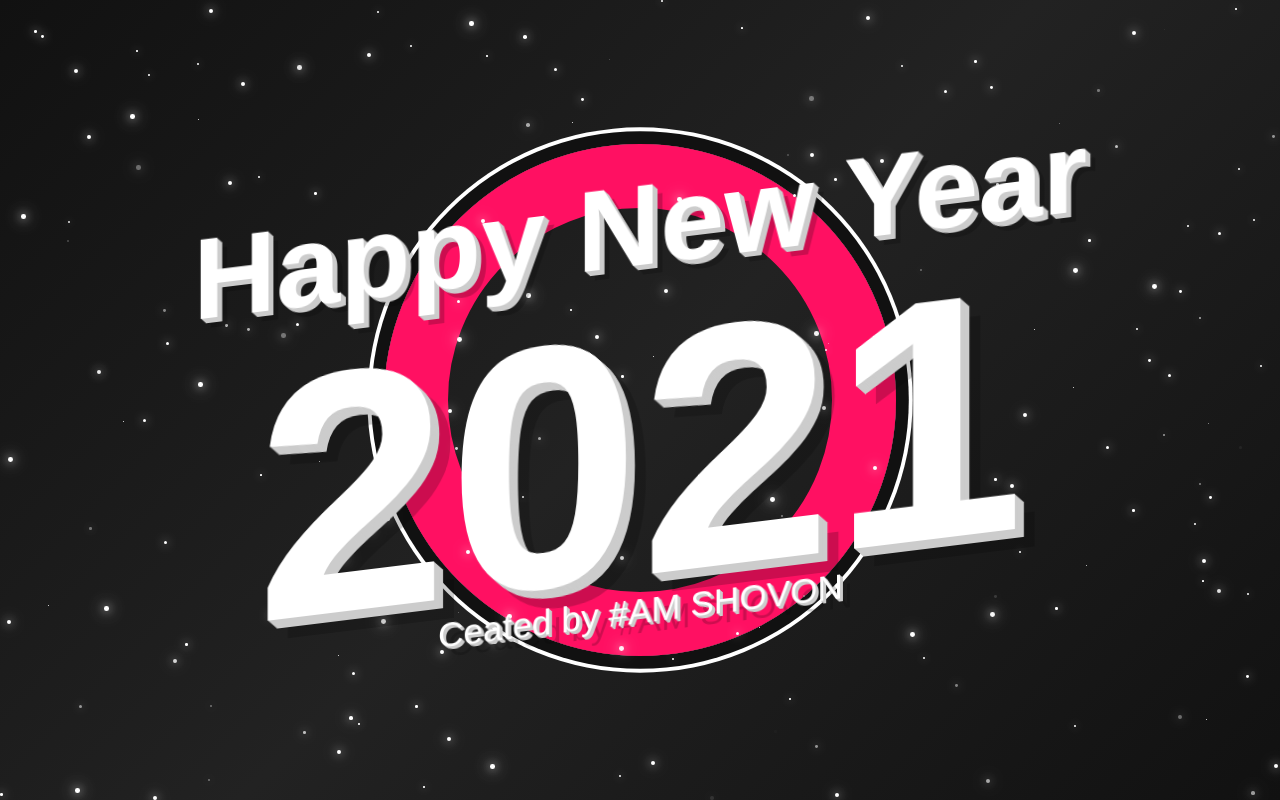
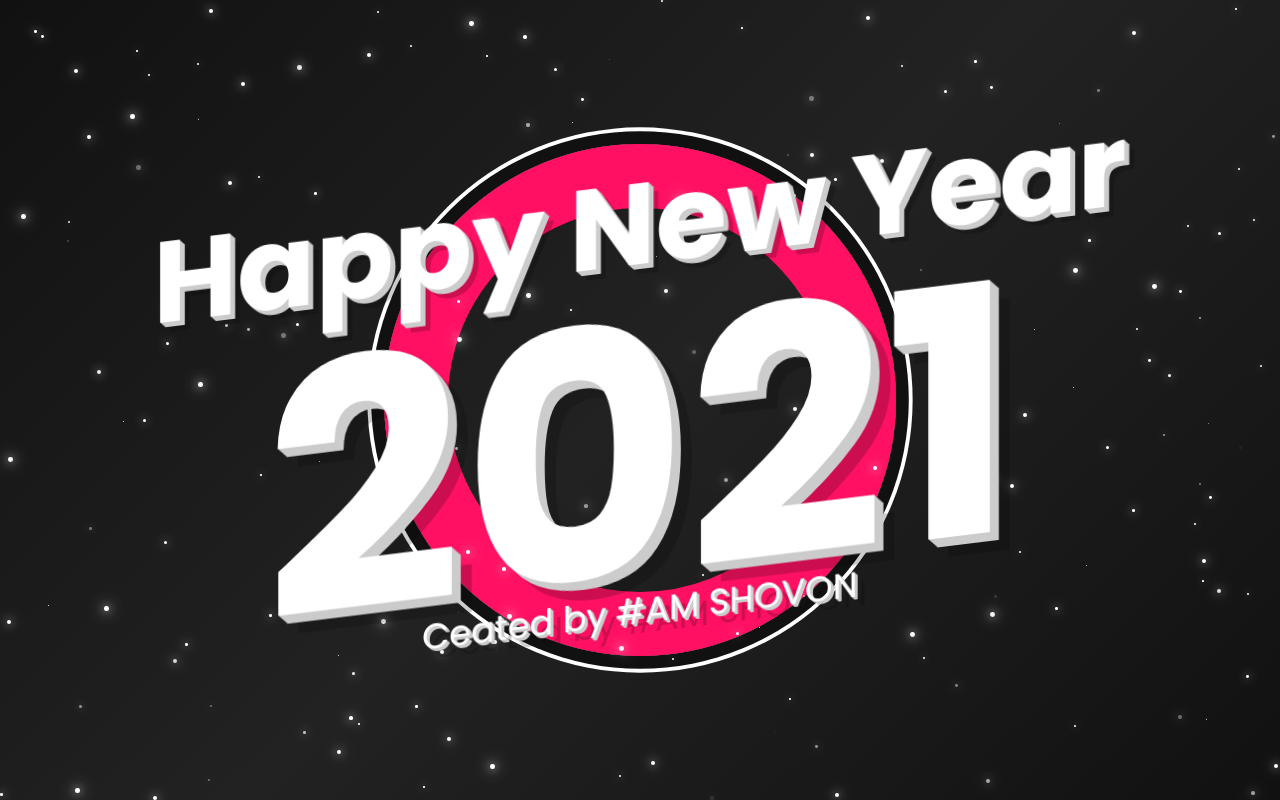
Before and after one commit to ams-cse/Happy-New-Year-2021, a plain HTML site: page index.html in a window 1280 px wide. Drawn offline with Linux system fonts and the light colour scheme.

Commit message:
Update style.css

```diff
--- a/css/style.css
+++ b/css/style.css
@@ -6,7 +6,7 @@
     margin: 0;
     padding: 0;
     box-sizing: border-box;
-    font-family: Arial, Helvetica, sans-serif;
+    font-family: Poppins;
 }
 
 body {
```
